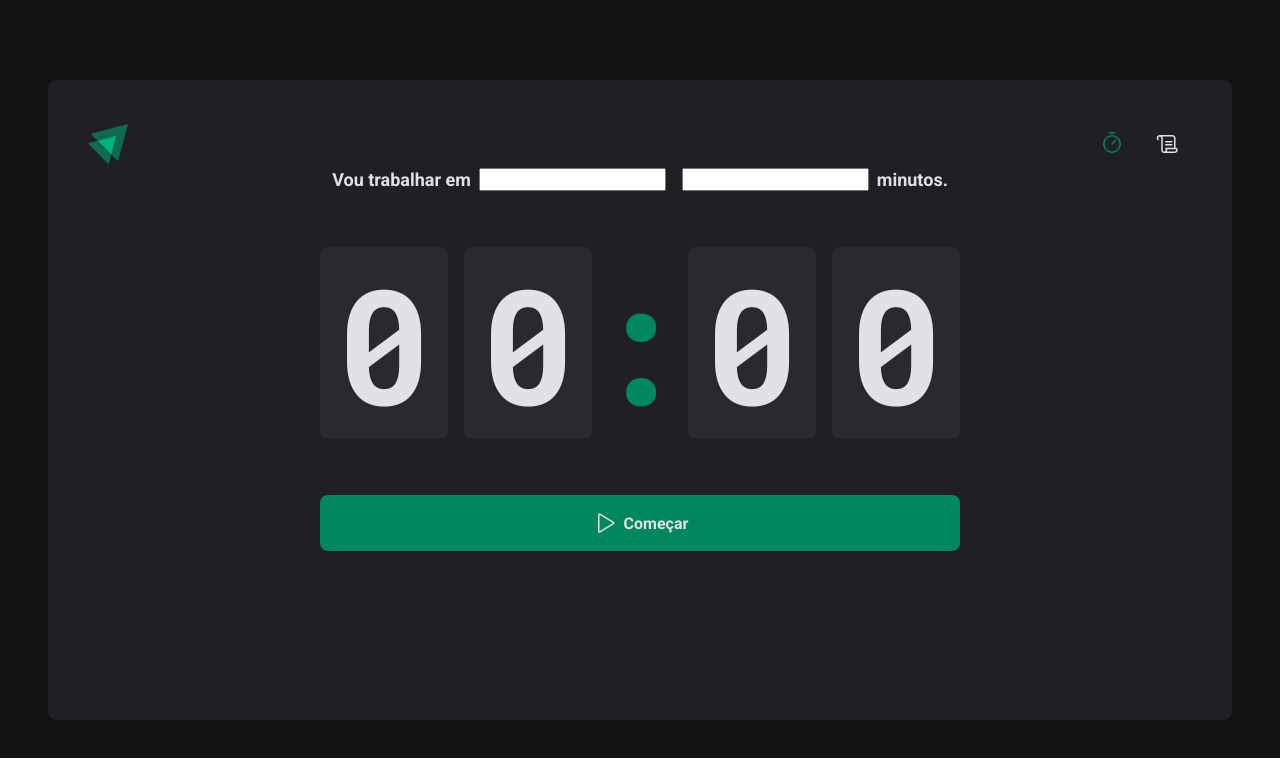
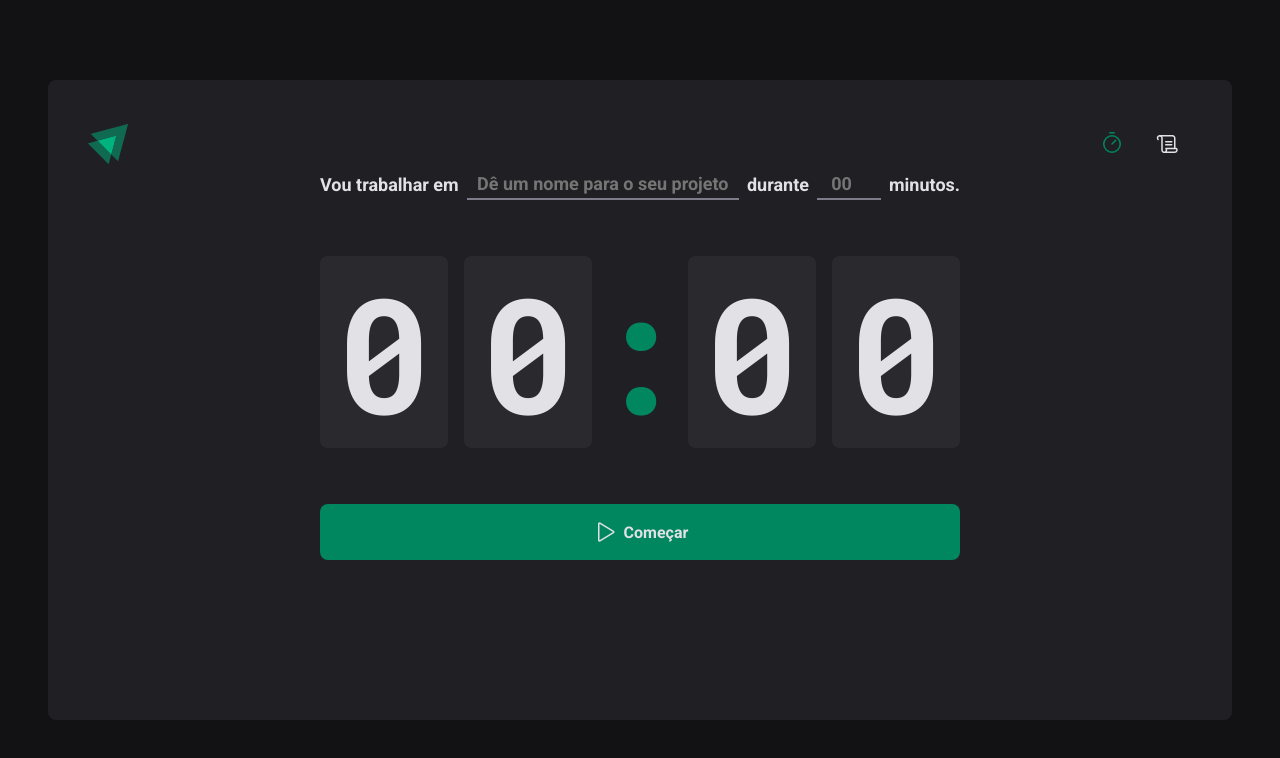
Before and after one commit to leodsmartins/ignite-timer, a React (Vite) app: page / in a window 1280 px wide. Shown: the top 758 px of the page. Built offline with nearby package versions, Linux system fonts and the light colour scheme.

Commit message:
Finalizando a Home

```diff
--- a/index.html
+++ b/index.html
@@ -7,6 +7,7 @@
     <meta name="viewport" content="width=device-width, initial-scale=1.0" />
     <link href="https://fonts.googleapis.com/css2?family=Roboto+Mono:wght@700&family=Roboto:wght@400;700&display=swap" rel="stylesheet" />
     <title>Ignite Timer</title>
+    <link rel="stylesheet" href="">
   </head>
   <body>
     <div id="root"></div>
--- a/src/pages/Home/index.tsx
+++ b/src/pages/Home/index.tsx
@@ -1,5 +1,12 @@
-import { Play } from 'phosphor-react'
-import { HomeContainer, FormContainer, CountdownContainer, Divider, ButtonContainer} from './styles'
+import { Play, Plus, Minus} from 'phosphor-react'
+import {
+    HomeContainer,
+    FormContainer,
+    CountdownContainer,
+    Divider, ButtonContainer,
+    TaskInput,
+    MinutesAmountInput
+} from './styles'
 
 export function Home() {
     return (
@@ -7,10 +14,10 @@
             <form action="">
                 <FormContainer>
                     <label htmlFor="task">Vou trabalhar em</label>
-                    <input type="text" id="task" />
+                    <TaskInput type="text" id="task" placeholder="Dê um nome para o seu projeto"/>
 
-                    <label htmlFor="minutesAmount"></label>
-                    <input type="number" id="minutesAmount" />
+                    <label htmlFor="minutesAmount">durante</label>
+                    <MinutesAmountInput type="number" id="minutesAmount" placeholder="00" />
 
                     <span>minutos.</span>
                 </FormContainer>
--- a/src/pages/Home/styles.ts
+++ b/src/pages/Home/styles.ts
@@ -24,6 +24,50 @@
     font-size: 1.125rem;
     font-weight: bold;
     flex-wrap: wrap;
+
+
+    /* input {
+        background: ${props => props.theme["gray-800"]};
+        border: 2px solid transparent;
+        border-bottom: 2px solid ${props => props.theme["gray-500"]};
+        padding: .5rem;
+        text-align: center;
+        font-size: 1.125rem;
+        font-weight: bold;
+        color: ${props => props.theme["green-500"]};
+    } */
+`
+
+export const BaseInput = styled.input`
+    background: transparent;
+    height: 2rem;
+    border: 0;
+    border-bottom: 2px solid ${props => props.theme["gray-500"]};
+    font-weight: bold;
+    font-size: 1.125rem;
+    padding: 0 .5rem;
+    color: ${props => props.theme["gray-100"]};
+    text-align: center;
+
+    &:focus {
+        box-shadow: none;
+        border-color: ${props => props.theme["green-500"]};
+    }
+
+    &::placeholder {
+        border-color: ${props => props.theme["gray-500"]};
+    }
+`
+
+
+export const TaskInput = styled(BaseInput)`
+    flex: 1;
+
+
+`
+
+export const MinutesAmountInput = styled(BaseInput)`
+    width: 4rem;
 `
 
 export const CountdownContainer = styled.div`
@@ -58,21 +102,22 @@
     align-items: center;
     color: ${props => props.theme["gray-100"]};
     background: ${props => props.theme["green-500"]};
-    border: none;
+    border: 0;
     border-radius: 8px;
-    padding: 1rem 2.5rem;
+    padding: 1rem;
     gap: 0.5rem;
     font-weight: bold;
+    cursor: pointer;
 
-    &:hover {
+    &:disabled {
+        opacity: 0.7;
+        cursor: not-allowed;
+    }
+
+    &:not(:disabled):hover {
     background: ${props => props.theme["green-700"]};
 
     }
 
-    &:disabled {
-        color: ${props => props.theme["gray-300"]};
-        background: ${props => props.theme["green-700"]};
-    }
-
 
 `
--- a/src/styles/global.ts
+++ b/src/styles/global.ts
@@ -27,5 +27,6 @@
     a{
         text-decoration: none;
         color: ${props => props.theme['gray-100']}
+
     };
 `
```
